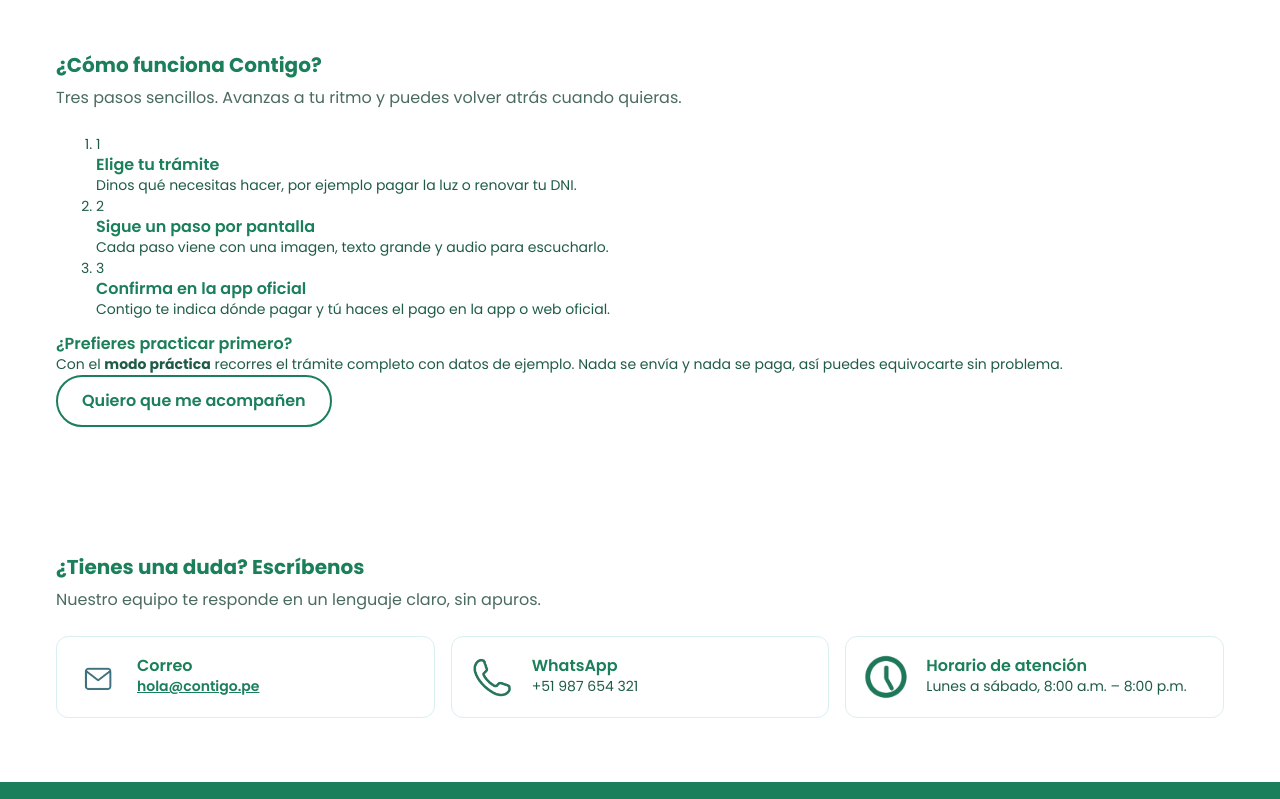
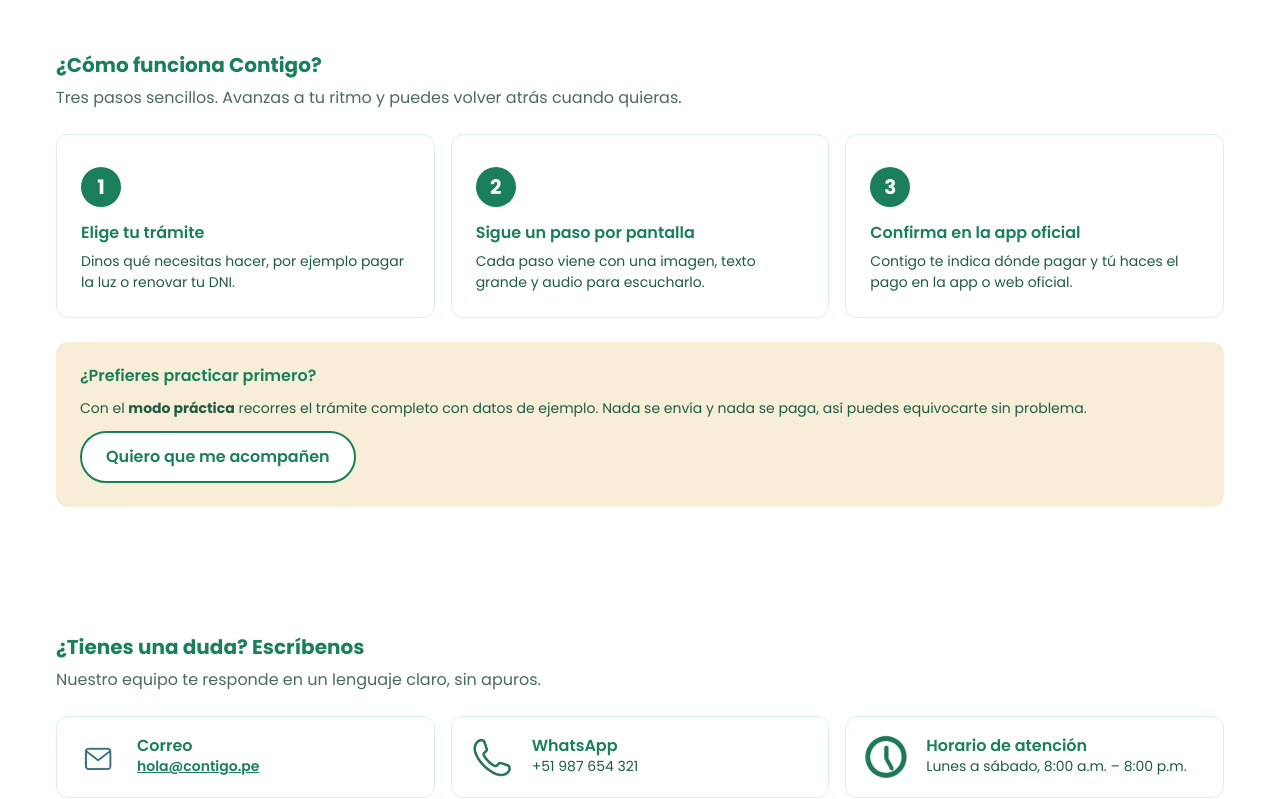
Before and after one commit to Contigo-Upc/Contigo-Landing-Challenge, a plain HTML site: page public/index.html in a window 1280 px wide. Shown: the part 1080-1879 px from the top of the page. Drawn offline with Linux system fonts and the light colour scheme.

Commit message:
style: add steps and practice note styles

```diff
--- a/public/assets/styles/styles.css
+++ b/public/assets/styles/styles.css
@@ -396,6 +396,51 @@ button:focus-visible {
   font-weight: 500;
 }
 
+.steps {
+  display: grid;
+  gap: var(--space-4);
+  margin: 0;
+  padding: 0;
+  list-style: none;
+}
+
+.step {
+  position: relative;
+  display: flex;
+  flex-direction: column;
+  gap: var(--space-2);
+  padding: var(--space-5);
+  padding-top: var(--space-6);
+  border: 1px solid var(--color-sky);
+  border-radius: var(--radius);
+  background: var(--color-white);
+}
+
+.step-number {
+  display: inline-flex;
+  align-items: center;
+  justify-content: center;
+  width: 40px;
+  height: 40px;
+  margin-bottom: var(--space-2);
+  border-radius: 50%;
+  background: var(--color-primary);
+  color: var(--color-white);
+  font-size: var(--text-h2);
+  font-weight: 700;
+}
+
+.practice-note {
+  display: flex;
+  flex-direction: column;
+  align-items: flex-start;
+  gap: var(--space-3);
+  margin-top: var(--space-5);
+  padding: var(--space-5);
+  border-radius: var(--radius);
+  background: var(--color-cream);
+}
+
 .contact-list {
   display: grid;
   gap: var(--space-4);
@@ -444,6 +489,10 @@ button:focus-visible {
 @media (min-width: 768px) {
   .services-grid {
     grid-template-columns: repeat(2, 1fr);
+  }
+
+  .steps {
+    grid-template-columns: repeat(3, 1fr);
   }
 
   .contact-list {
```
